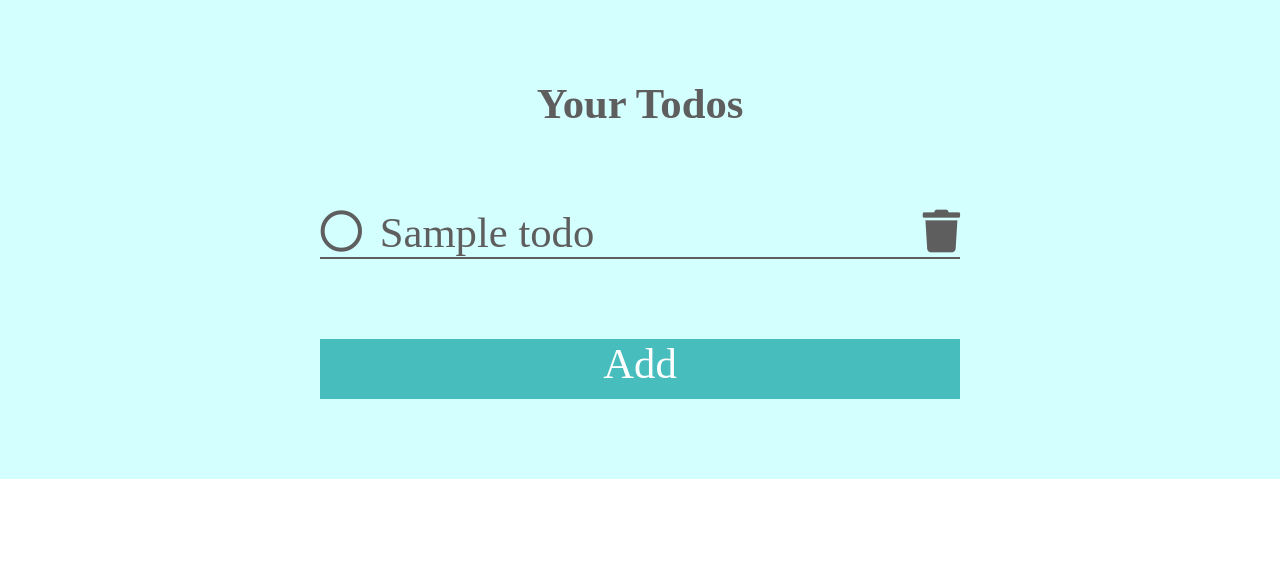
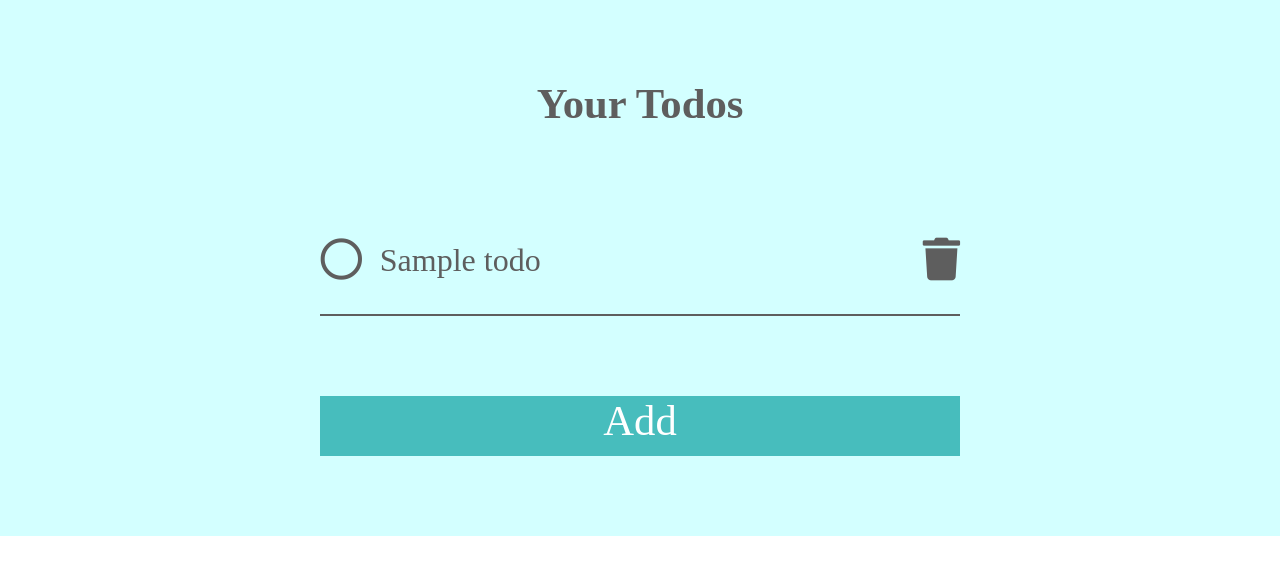
Before and after one commit to onion213/practice, a Flask app: template flask-todo/flask/flask-todo/templates/main/home.html in a window 1280 px wide. Shown: the part 81-656 px from the top of the page. Run offline with Flask 2, Linux system fonts and the light colour scheme; the template is opened without the code that fills it: most values are stand-ins (such as "Sample title", 1, 10 or a date in 2020); some libraries are stand-ins or nearby versions.

Commit message:
flask-todo / change css to improve view of /home.

```diff
--- a/flask-todo/flask/flask-todo/static/style.css
+++ b/flask-todo/flask/flask-todo/static/style.css
@@ -101,6 +101,7 @@
 
 table.todos tr {
     border-bottom: 2pt #5e5e5e solid;
+    height: 80pt;
 }
 
 .fa {
@@ -112,6 +113,7 @@
 }
 
 td.title {
+    font-size: 24pt;
     width: 411pt;
 }
 
```
